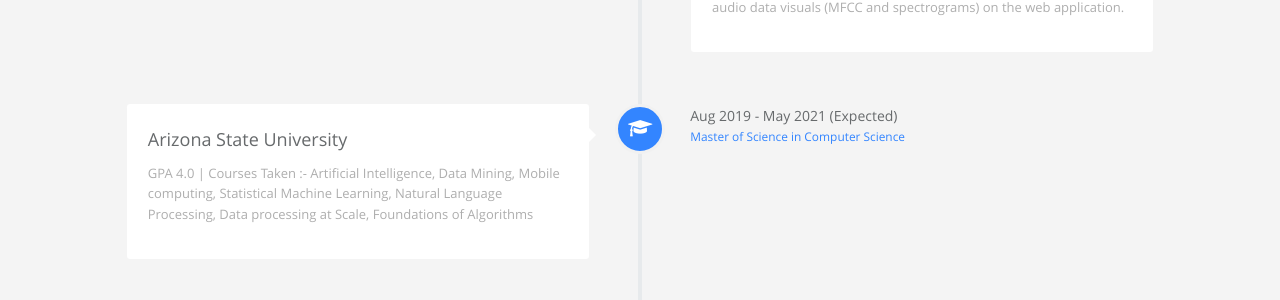
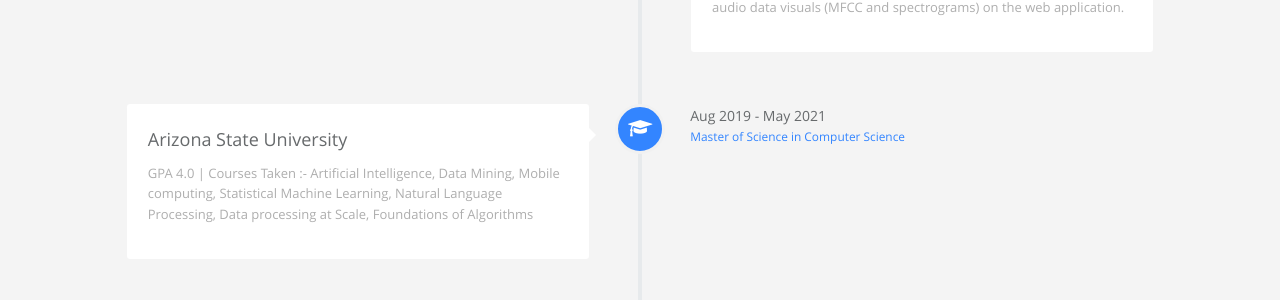
Before and after one commit to kalp121/kalp121.github.io, a Jekyll site: the page built from index.html, in a window 1280 px wide and 900 px high, scrolled down 1736 px. Shown: the part 154-454 px from the top of the window. Built offline with Jekyll 4.4.1, drawn with Linux system fonts in a browser that asks for light colours.

Commit message:
Update careers.yml

```diff
--- a/_data/index/careers.yml
+++ b/_data/index/careers.yml
@@ -62,7 +62,7 @@
         GPA 4.0 | Courses Taken :- Artificial Intelligence, Data Mining, Mobile computing, Statistical Machine Learning, Natural Language Processing,
         Data processing at Scale, Foundations of Algorithms
   date:
-    detail: Aug 2019 - May 2021 (Expected)
+    detail: Aug 2019 - May 2021
   job:
     detail: Master of Science in Computer Science
   icon: fa-graduation-cap
```
